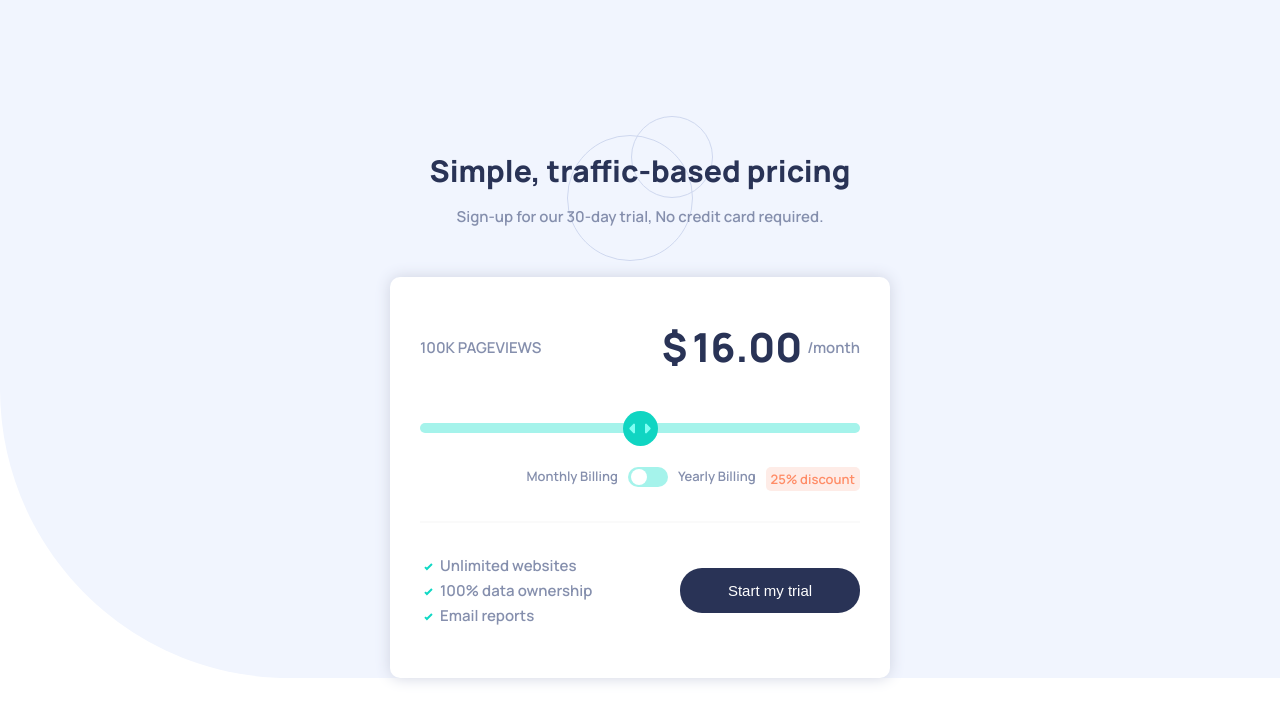
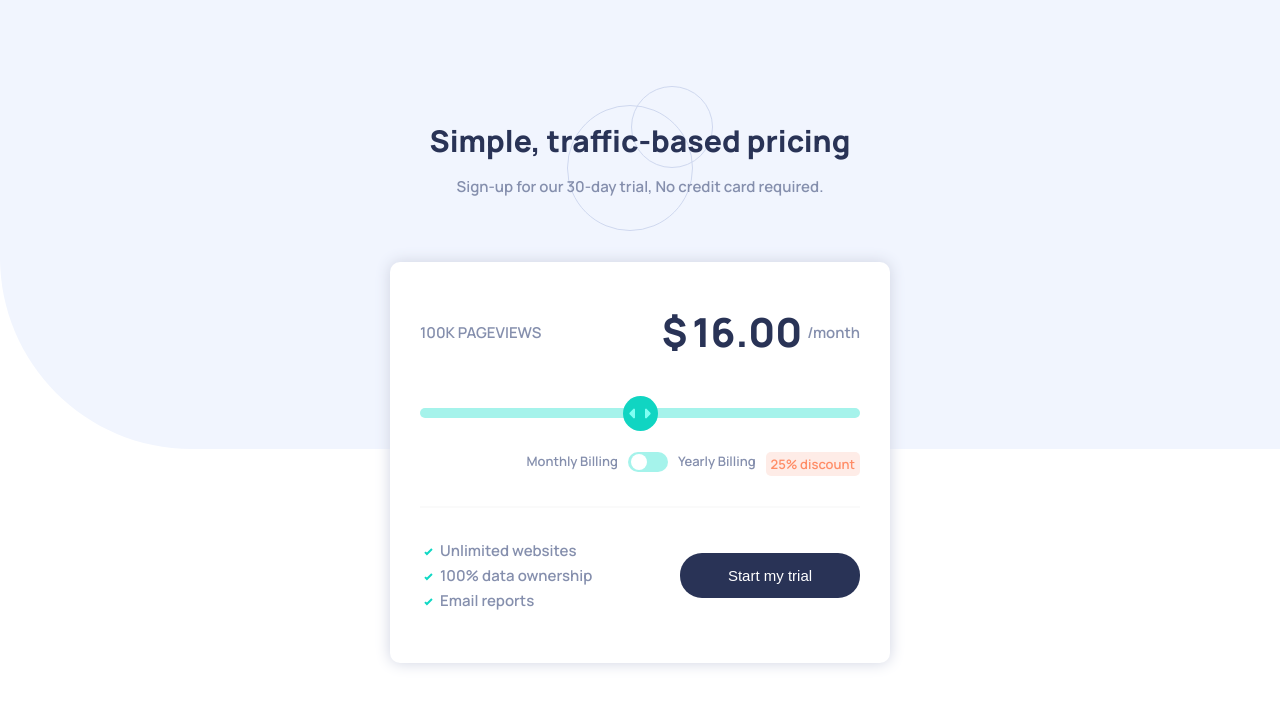
Before and after one commit to hessinSai/interactive-pricing, a plain HTML site: page index.html in a window 1280 px wide. Drawn offline with Linux system fonts and the light colour scheme.

Commit message:
Add files via upload

```diff
--- a/style.css
+++ b/style.css
@@ -5,7 +5,6 @@ body{
     justify-content: center;
     background-image: url('images/bg-pattern.svg');
     background-repeat:no-repeat;
-    background-size: cover;
 }
 :root{
     --main-color :  hsl(227, 35%, 25%);
@@ -14,7 +13,7 @@ body{
     max-width: 1400px;
 }
 header{
-    margin-top: 100px;
+    margin-top: 70px;
     padding: 50px 0;
     text-align: center;
     background-image: url('images/pattern-circles.svg');
@@ -38,6 +37,7 @@ aside{
     font-size: 15px;
     color: hsl(225, 20%, 60%);
     min-width: 500px;
+    margin-top: 15px;
 }
 .tarrif{
     display: flex;
```
